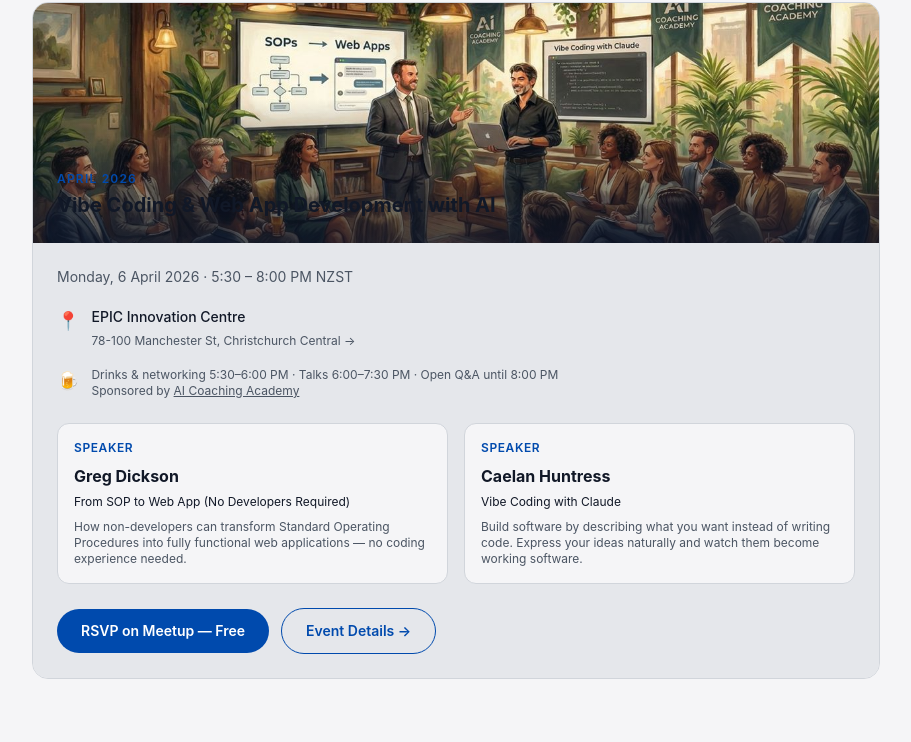
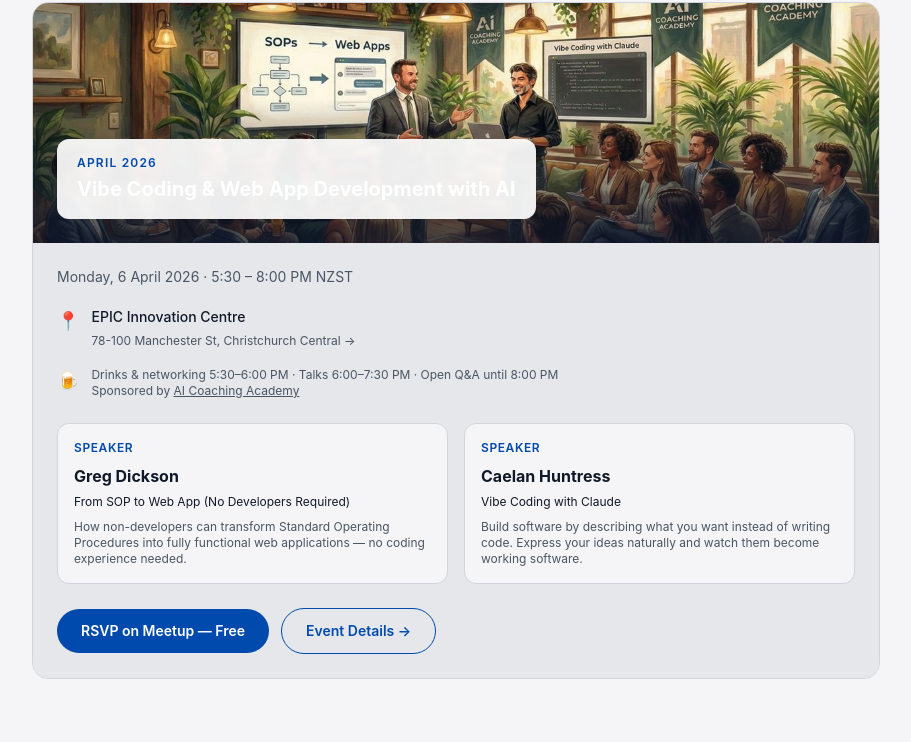
Before and after one commit to caelanhuntress/christchurch-ai, a Next.js app: page / in a window 1280 px wide. Shown: the part 1000-1742 px from the top of the page, without its empty margins (184-1095 px from the left). Built offline with nearby package versions, Linux system fonts and the light colour scheme.

Commit message:
Homepage event image titles: add white light-mode overlay cards

```diff
--- a/app/globals.css
+++ b/app/globals.css
@@ -45,3 +45,14 @@ body {
 body.theme-light .text-white {
   color: var(--foreground) !important;
 }
+
+/* Light-mode overlay card for text placed directly on top of photography */
+body.theme-light .theme-light-overlay {
+  background: rgba(255, 255, 255, 0.92);
+  backdrop-filter: blur(2px);
+}
+
+/* Keep true photo-overlay headings white even in light mode */
+body.theme-light .theme-light-overlay .text-white {
+  color: #ffffff !important;
+}
--- a/app/page.tsx
+++ b/app/page.tsx
@@ -225,10 +225,12 @@ export default function Home() {
                   />
                   <div className="absolute inset-0" style={{ background: "linear-gradient(to top, rgba(15,23,42,0.75) 0%, transparent 60%)" }} />
                   <div className="absolute bottom-0 left-0 p-6">
-                    <div className="text-xs font-semibold uppercase tracking-widest mb-1" style={{ color: "var(--accent)" }}>
-                      {event.month} 2026
+                    <div className="theme-light-overlay rounded-xl px-4 py-3 md:px-5 md:py-4">
+                      <div className="text-xs font-semibold uppercase tracking-widest mb-1" style={{ color: "var(--accent)" }}>
+                        {event.month} 2026
+                      </div>
+                      <h3 className="text-xl font-bold text-white">{event.title}</h3>
                     </div>
-                    <h3 className="text-xl font-bold text-white">{event.title}</h3>
                   </div>
                 </div>
 
```
